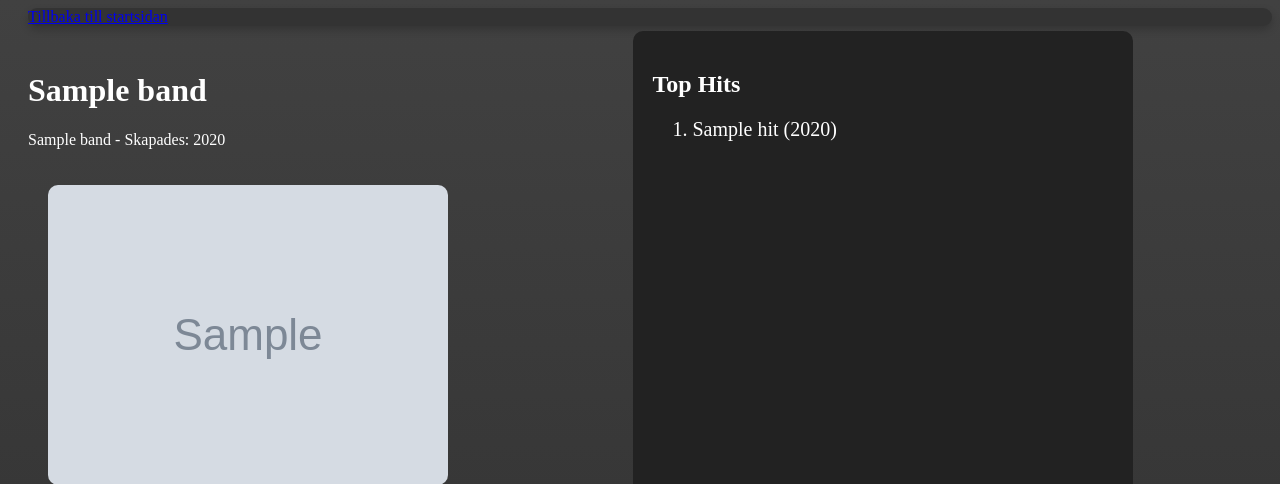
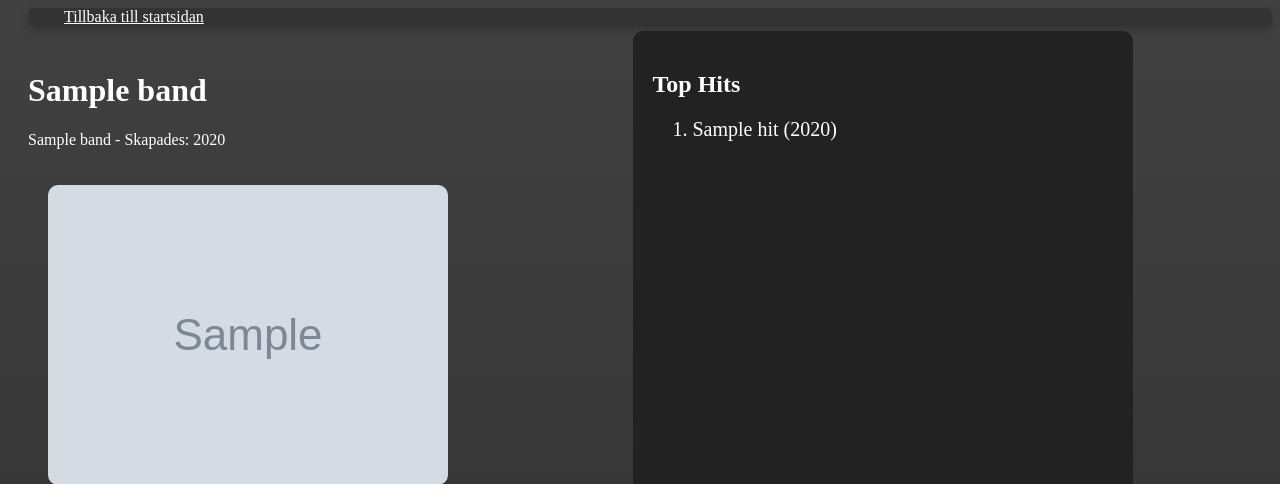
Before and after one commit to RiktigtSnyggaGreger/WEUWEB, a PHP site: page /band.php?id=0 in a window 1280 px wide. Shown: the top 484 px of the page. Run offline with PHP 8.4, Linux system fonts and the light colour scheme; tables that the repository leaves empty or names only in its code hold one stand-in row (values such as "Sample post"); grey boxes marked "Sample" are stand-in pictures.

Commit message:
Add ID to back link and adjust navbar styling

```diff
--- a/band.php
+++ b/band.php
@@ -46,7 +46,8 @@ $hitsResult = mysqli_query($conn, $hitsQuery);
 <body>
 
 <nav class="navbar">
-    <a href="index.php">Tillbaka till startsidan</a>
+    <a id="sendback" href="index.php">Tillbaka till startsidan</a>
+
 </nav>
 
 <div class="main">
--- a/style.css
+++ b/style.css
@@ -14,7 +14,7 @@ body {
   padding: 15px, 20px;
   margin-left: 20px;
   box-shadow: 0px 4px 8px rgba(0, 0, 0, 0.2);
-  border-radius: 10px;
+  border-radius: 6px;
 }
 .sidebar {
   grid-column: 2;
@@ -78,6 +78,16 @@ img {
 
 }
 
+#sendback {
+
+  margin-left: 20px;
+  color: white;
+  padding: 16px;
+  font-size: 16px;
+  border: none;
+}
+
+
 .dropbtn {
   background-color: #4d4d4d;
   color: white;
```
